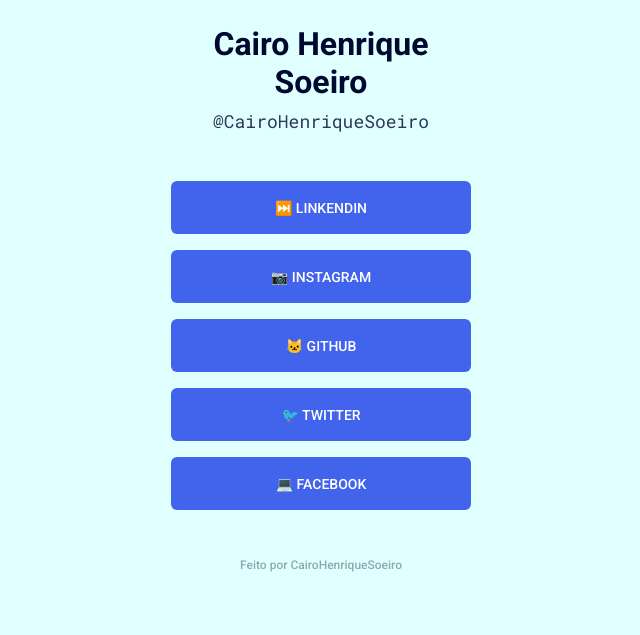
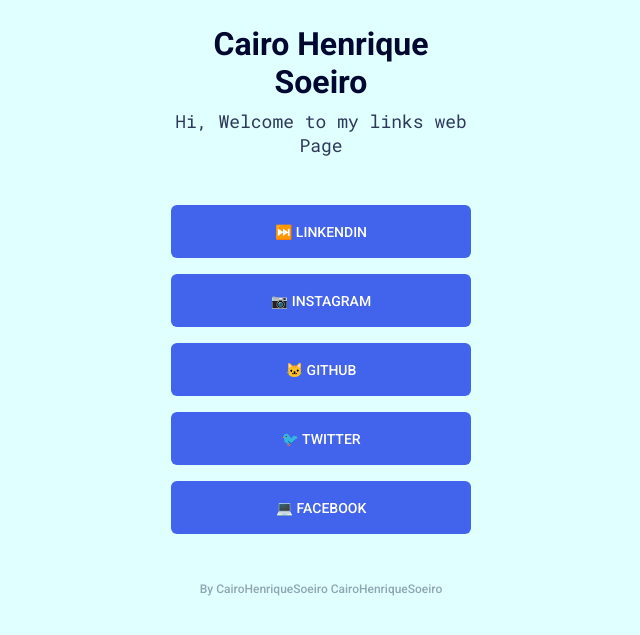
Before and after one commit to cairohenriquesoeiro/cairohenriquesoeiro.github.io, a plain HTML site: page index.html in a window 1280 px wide. Shown: the part 163-798 px from the top of the page, without its empty margins (319-959 px from the left). Drawn offline with Linux system fonts and the light colour scheme.

Commit message:
Version index.html

```diff
--- a/index.html
+++ b/index.html
@@ -13,7 +13,7 @@
         <div class="container">
             <img class="avatar" src="https://github.com/cairohenriquesoeiro.png" alt="imagem do cairo henrique">
                 <h1>Cairo Henrique Soeiro</h1>
-                <p>@CairoHenriqueSoeiro</p>
+                <p>Hi, Welcome to my links web Page</p>
                 <ul>
                     <li>
                         <a
@@ -41,7 +41,7 @@
                         target="_blank">💻 Facebook</a>
                     </li>
                 </ul>
-            <footer>Feito por <a href="https://www.instagram.com/cairohenriquesoeiro/" target="_blank">CairoHenriqueSoeiro</a></footer>
+            <footer>By CairoHenriqueSoeiro <a href="https://www.instagram.com/cairohenriquesoeiro/" target="_blank">CairoHenriqueSoeiro</a></footer>
 
         </div>
     </body>
```
